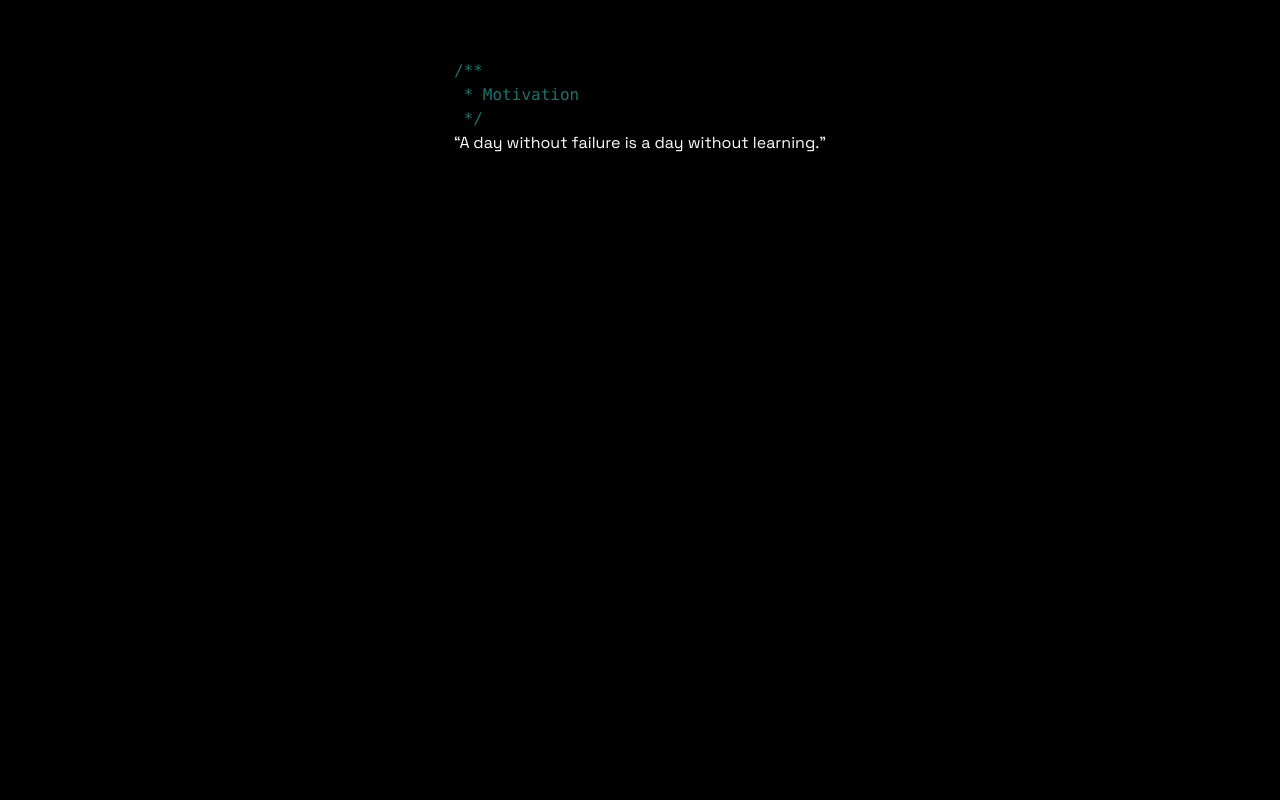
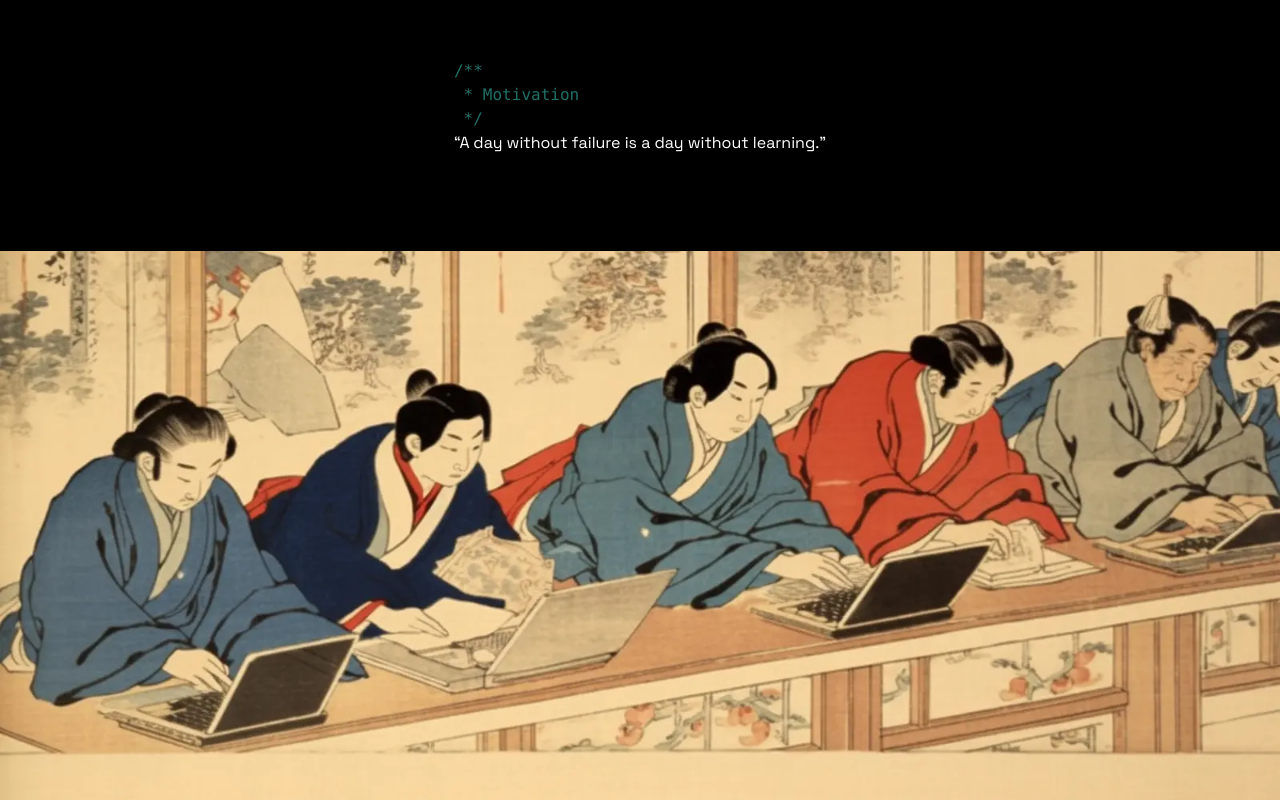
Before and after one commit to nuotsu/nuotsu.dev, a SvelteKit app: page / in a window 1280 px wide. Shown: the part 497-1297 px from the top of the page. Before the commit the page ends 800 px from the top, so only its background shows below. Built offline with nearby package versions, Linux system fonts and the light colour scheme.

Commit message:
add image

```diff
--- a/src/routes/+page.svelte
+++ b/src/routes/+page.svelte
@@ -25,6 +25,15 @@
 	<Section title="Motivation" className="text-center">
 		<Quote>A day without failure is a day without learning.</Quote>
 	</Section>
+
+	<figure class="mt-12">
+		<img
+			src="/images/edo-macbook.webp"
+			alt="Citizens of Edo typing on a MacBook, traditional Japanese wood block print by Hokusai"
+			loading="lazy"
+			draggable={false}
+		>
+	</figure>
 </div>
 
 <script>
```
Also changed, not shown: static/images/edo-macbook.webp (added).
